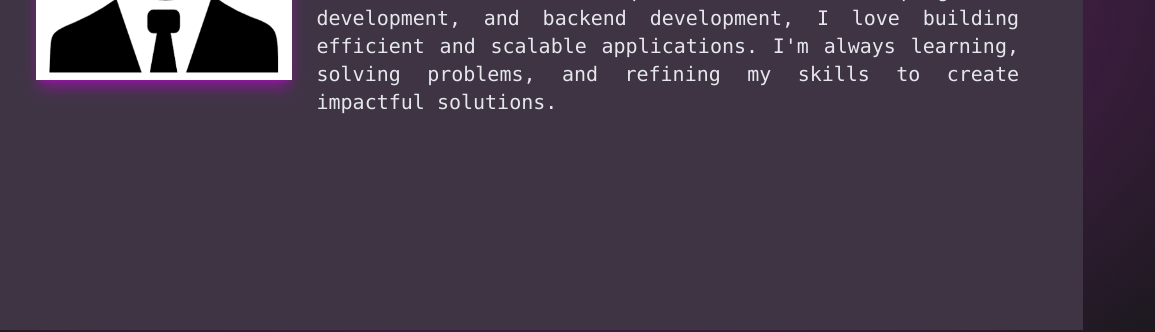
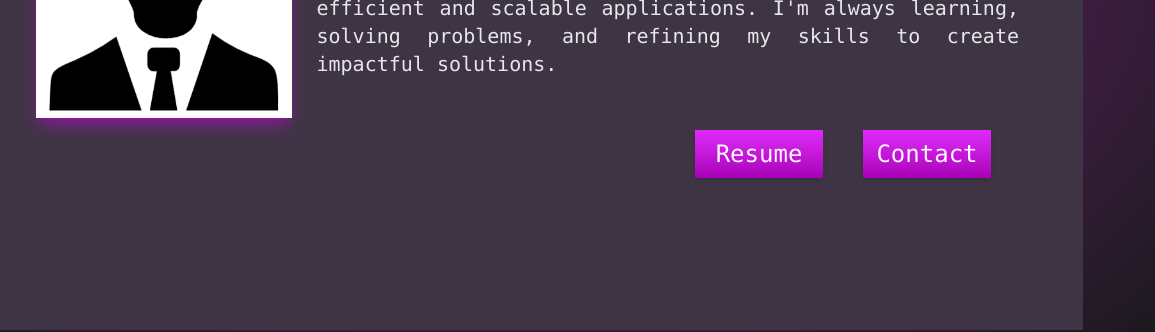
Before and after one commit to sofoniasgd/harmonyz, a website: page dev-website/index.html in a window 1280 px wide. Shown: the part 438-770 px from the top of the page, 125-1280 px from the left. Drawn offline with nearby package versions, Linux system fonts and the light colour scheme.

Commit message:
added links in home section

```diff
--- a/dev-website/index.html
+++ b/dev-website/index.html
@@ -170,6 +170,19 @@
                             With an interest and experience in web scraping, API development, and backend development, I love building efficient and scalable applications.
                             I'm always learning, solving problems, and refining my skills to create impactful solutions.
                         </p>
+                        <div
+                        class=" flex flex-row  justify-end m-8">
+                            <a href="https://resume.harmonyz.dev"
+                            class="flex place-items-center justify-center w-20 h-10 md:m-5 md:w-32 md:h-12 bg-gradient-to-t from-pink-h to-pink-m shadow-md hover:shadow-pink-h hover:bg-gradient-to-b transition duration-300"
+                            target="_blank">
+                                <p class="text-2xl text-pink-l text-normal text-center">Resume</p>
+                            </a>
+                            <button x-on:click="activeSection = 'contact'"
+                            class=" w-20 h-10 md:m-5 md:w-32 md:h-12 bg-gradient-to-t from-pink-h to-pink-m shadow-md hover:shadow-pink-h hover:bg-gradient-to-b transition duration-300">
+                                <p class="text-2xl text-pink-l text-normal">Contact</p>
+                            </button>
+                        </div>
+
                     </div>
                 </div>
                 <!-- stat table -->
```
Also changed, not shown: resume-page/index.html (+2 -2 lines), dev-website/output.css.
